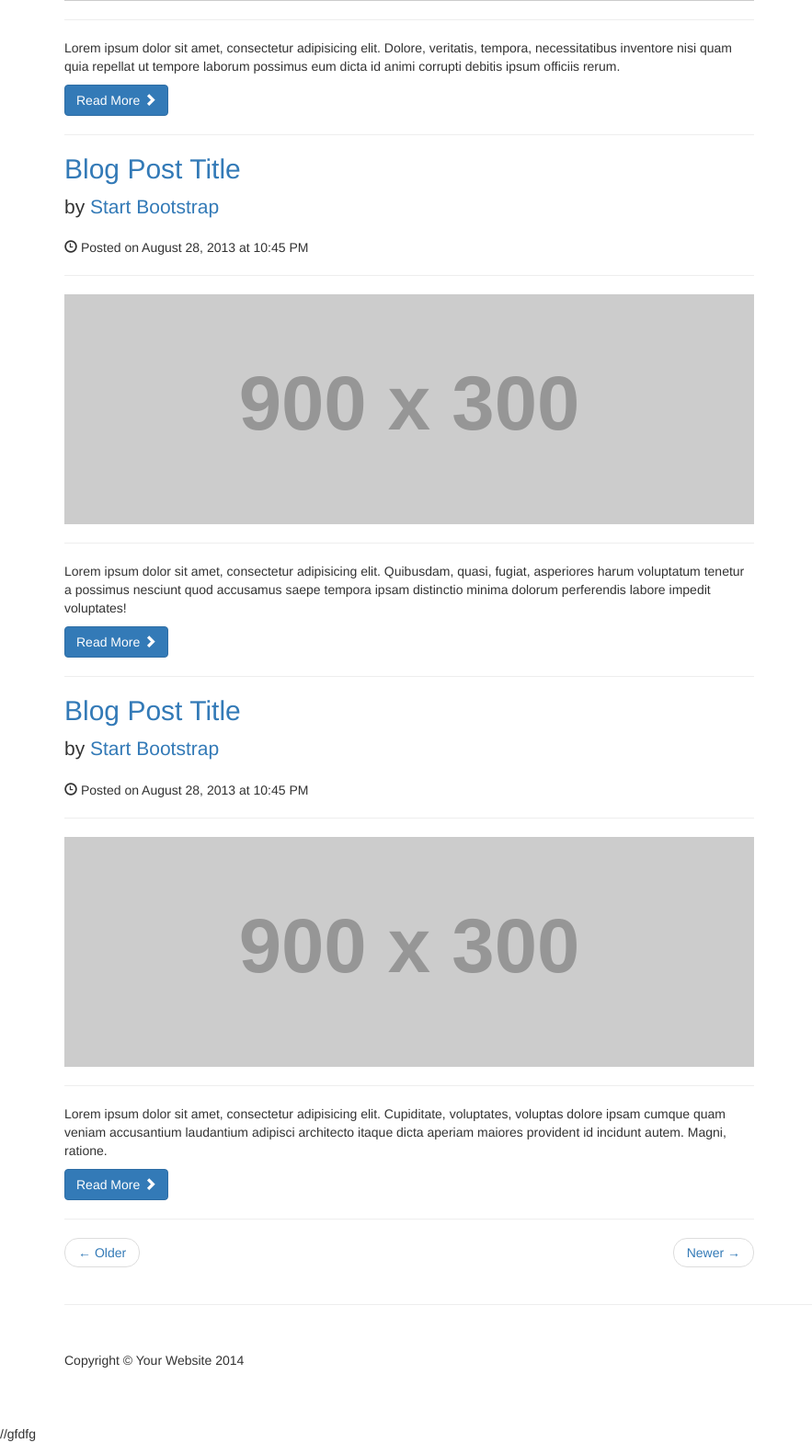
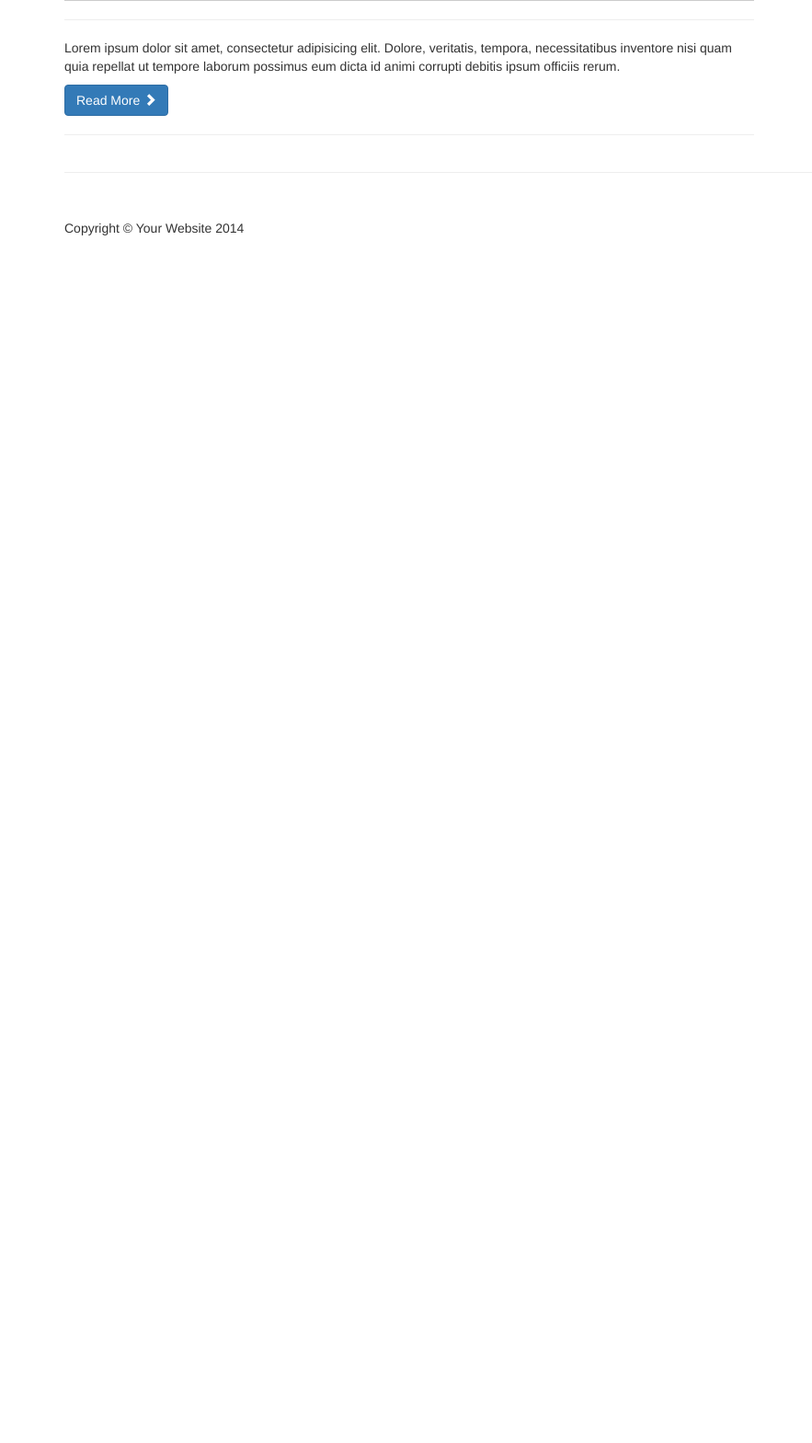
Before and after one commit to baganaakh/My-Diploma, a PHP site: page / in a window 1280 px wide. Shown: the part 582-2151 px from the top of the page at 92% size, without its empty margins (0-883 px from the left). After the commit the page ends 838 px from the top, so only its background shows below. Run offline with PHP 8.4, Linux system fonts and the light colour scheme; grey boxes labelled with a size stand in for pictures from a placeholder-image service; some libraries are stand-ins or nearby versions.

Commit message:
includes update

```diff
--- /dev/null
+++ b/CMS/includes/footer.php
@@ -0,0 +1,23 @@
+
+        <!-- Footer -->
+        <footer>
+            <div class="row">
+                <div class="col-lg-12">
+                    <p>Copyright &copy; Your Website 2014</p>
+                </div>
+                <!-- /.col-lg-12 -->
+            </div>
+            <!-- /.row -->
+        </footer>
+
+    </div>
+    <!-- /.container -->
+
+    <!-- jQuery -->
+    <script src="js/jquery.js"></script>
+
+    <!-- Bootstrap Core JavaScript -->
+    <script src="js/bootstrap.min.js"></script>
+
+</body>
+</html>
--- /dev/null
+++ b/CMS/includes/header.php
@@ -0,0 +1,29 @@
+<!DOCTYPE html>
+<html lang="en">
+
+<head>
+
+    <meta charset="utf-8">
+    <meta http-equiv="X-UA-Compatible" content="IE=edge">
+    <meta name="viewport" content="width=device-width, initial-scale=1">
+    <meta name="description" content="">
+    <meta name="author" content="">
+
+    <title>Blog Home - Start Bootstrap Template</title>
+
+    <!-- Bootstrap Core CSS -->
+    <link href="css/bootstrap.min.css" rel="stylesheet">
+
+    <!-- Custom CSS -->
+    <link href="css/blog-home.css" rel="stylesheet">
+
+    <!-- HTML5 Shim and Respond.js IE8 support of HTML5 elements and media queries -->
+    <!-- WARNING: Respond.js doesn't work if you view the page via file:// -->
+    <!--[if lt IE 9]>
+        <script src="https://oss.maxcdn.com/libs/html5shiv/3.7.0/html5shiv.js"></script>
+        <script src="https://oss.maxcdn.com/libs/respond.js/1.4.2/respond.min.js"></script>
+    <![endif]-->
+
+</head>
+
+<body>
--- /dev/null
+++ b/CMS/includes/navigation.php
@@ -0,0 +1,30 @@
+<nav class="navbar navbar-inverse navbar-fixed-top" role="navigation">
+        <div class="container">
+            <!-- Brand and toggle get grouped for better mobile display -->
+            <div class="navbar-header">
+                <button type="button" class="navbar-toggle" data-toggle="collapse" data-target="#bs-example-navbar-collapse-1">
+                    <span class="sr-only">Toggle navigation</span>
+                    <span class="icon-bar"></span>
+                    <span class="icon-bar"></span>
+                    <span class="icon-bar"></span>
+                </button>
+                <a class="navbar-brand" href="#">Start Bootstrap</a>
+            </div>
+            <!-- Collect the nav links, forms, and other content for toggling -->
+            <div class="collapse navbar-collapse" id="bs-example-navbar-collapse-1">
+                <ul class="nav navbar-nav">
+                    <li>
+                        <a href="#">About</a>
+                    </li>
+                    <li>
+                        <a href="#">Services</a>
+                    </li>
+                    <li>
+                        <a href="#">Contact</a>
+                    </li>
+                </ul>
+            </div>
+            <!-- /.navbar-collapse -->
+        </div>
+        <!-- /.container -->
+    </nav>
--- a/CMS/index.php
+++ b/CMS/index.php
@@ -1,65 +1,7 @@
-<!DOCTYPE html>
-<html lang="en">
-
-<head>
-
-    <meta charset="utf-8">
-    <meta http-equiv="X-UA-Compatible" content="IE=edge">
-    <meta name="viewport" content="width=device-width, initial-scale=1">
-    <meta name="description" content="">
-    <meta name="author" content="">
-
-    <title>Blog Home - Start Bootstrap Template</title>
-
-    <!-- Bootstrap Core CSS -->
-    <link href="css/bootstrap.min.css" rel="stylesheet">
-
-    <!-- Custom CSS -->
-    <link href="css/blog-home.css" rel="stylesheet">
-
-    <!-- HTML5 Shim and Respond.js IE8 support of HTML5 elements and media queries -->
-    <!-- WARNING: Respond.js doesn't work if you view the page via file:// -->
-    <!--[if lt IE 9]>
-        <script src="https://oss.maxcdn.com/libs/html5shiv/3.7.0/html5shiv.js"></script>
-        <script src="https://oss.maxcdn.com/libs/respond.js/1.4.2/respond.min.js"></script>
-    <![endif]-->
-
-</head>
-
-<body>
+<?php require_once "includes/header.php" ?>
 
     <!-- Navigation -->
-    <nav class="navbar navbar-inverse navbar-fixed-top" role="navigation">
-        <div class="container">
-            <!-- Brand and toggle get grouped for better mobile display -->
-            <div class="navbar-header">
-                <button type="button" class="navbar-toggle" data-toggle="collapse" data-target="#bs-example-navbar-collapse-1">
-                    <span class="sr-only">Toggle navigation</span>
-                    <span class="icon-bar"></span>
-                    <span class="icon-bar"></span>
-                    <span class="icon-bar"></span>
-                </button>
-                <a class="navbar-brand" href="#">Start Bootstrap</a>
-            </div>
-            <!-- Collect the nav links, forms, and other content for toggling -->
-            <div class="collapse navbar-collapse" id="bs-example-navbar-collapse-1">
-                <ul class="nav navbar-nav">
-                    <li>
-                        <a href="#">About</a>
-                    </li>
-                    <li>
-                        <a href="#">Services</a>
-                    </li>
-                    <li>
-                        <a href="#">Contact</a>
-                    </li>
-                </ul>
-            </div>
-            <!-- /.navbar-collapse -->
-        </div>
-        <!-- /.container -->
-    </nav>
-
+  <?php require "includes/navigation.php" ?>
     <!-- Page Content -->
     <div class="container">
 
@@ -89,47 +31,10 @@
 
                 <hr>
 
-                <!-- Second Blog Post -->
-                <h2>
-                    <a href="#">Blog Post Title</a>
-                </h2>
-                <p class="lead">
-                    by <a href="index.php">Start Bootstrap</a>
-                </p>
-                <p><span class="glyphicon glyphicon-time"></span> Posted on August 28, 2013 at 10:45 PM</p>
-                <hr>
-                <img class="img-responsive" src="http://placehold.it/900x300" alt="">
-                <hr>
-                <p>Lorem ipsum dolor sit amet, consectetur adipisicing elit. Quibusdam, quasi, fugiat, asperiores harum voluptatum tenetur a possimus nesciunt quod accusamus saepe tempora ipsam distinctio minima dolorum perferendis labore impedit voluptates!</p>
-                <a class="btn btn-primary" href="#">Read More <span class="glyphicon glyphicon-chevron-right"></span></a>
 
-                <hr>
 
-                <!-- Third Blog Post -->
-                <h2>
-                    <a href="#">Blog Post Title</a>
-                </h2>
-                <p class="lead">
-                    by <a href="index.php">Start Bootstrap</a>
-                </p>
-                <p><span class="glyphicon glyphicon-time"></span> Posted on August 28, 2013 at 10:45 PM</p>
-                <hr>
-                <img class="img-responsive" src="http://placehold.it/900x300" alt="">
-                <hr>
-                <p>Lorem ipsum dolor sit amet, consectetur adipisicing elit. Cupiditate, voluptates, voluptas dolore ipsam cumque quam veniam accusantium laudantium adipisci architecto itaque dicta aperiam maiores provident id incidunt autem. Magni, ratione.</p>
-                <a class="btn btn-primary" href="#">Read More <span class="glyphicon glyphicon-chevron-right"></span></a>
 
-                <hr>
 
-                <!-- Pager -->
-                <ul class="pager">
-                    <li class="previous">
-                        <a href="#">&larr; Older</a>
-                    </li>
-                    <li class="next">
-                        <a href="#">Newer &rarr;</a>
-                    </li>
-                </ul>
 
             </div>
 
@@ -196,27 +101,4 @@
         <!-- /.row -->
 
         <hr>
-
-        <!-- Footer -->
-        <footer>
-            <div class="row">
-                <div class="col-lg-12">
-                    <p>Copyright &copy; Your Website 2014</p>
-                </div>
-                <!-- /.col-lg-12 -->
-            </div>
-            <!-- /.row -->
-        </footer>
-
-    </div>
-    <!-- /.container -->
-
-    <!-- jQuery -->
-    <script src="js/jquery.js"></script>
-
-    <!-- Bootstrap Core JavaScript -->
-    <script src="js/bootstrap.min.js"></script>
-
-</body>
-//gfdfg
-</html>
+<?php require_once "includes/footer.php" ?>
```
Also changed, not shown: CMS/includes/db.php (+9 -2 lines).
